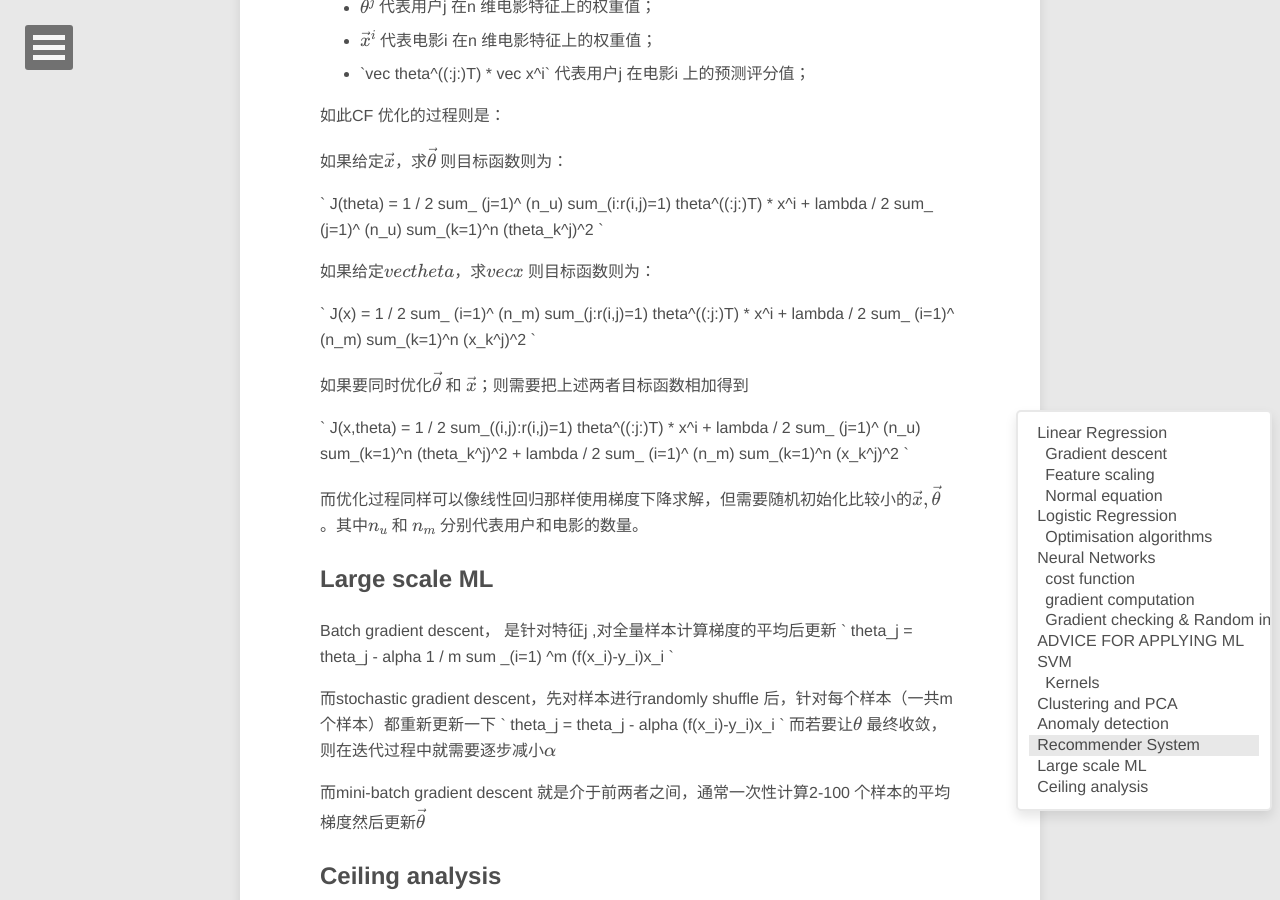
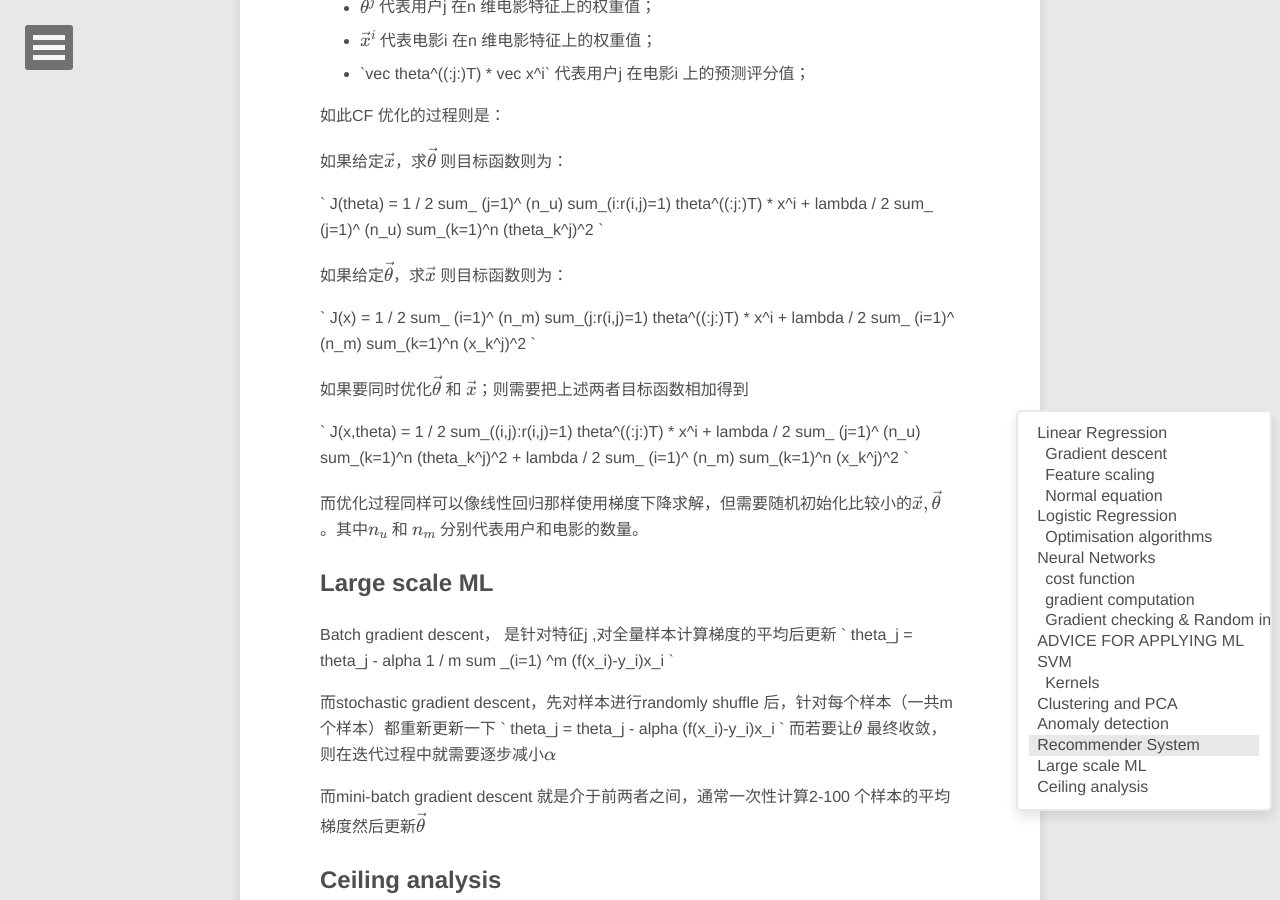
Before and after one commit to jinntrance/blog, a Jekyll site: the page built from CHINESE/_posts/2015-08-09-ml-notes.md, in a window 1280 px wide and 900 px high, scrolled down 7453 px. Built offline with Jekyll 4.4.1, drawn with Linux system fonts in a browser that asks for light colours; formulas are drawn with MathJax 3; comment, search, counter and statistics services are not loaded.

Commit message:
fix mathjax typo

```diff
--- a/CHINESE/_posts/2015-08-09-ml-notes.md
+++ b/CHINESE/_posts/2015-08-09-ml-notes.md
@@ -324,7 +324,7 @@ p(vec x, vec mu, Sigma) = 1/((2 pi)^(n/2) sqrt Sigma) e ^ (- 1/ 2 (vec x -vec mu
 J(theta) = 1 / 2 sum\_ (j=1)^ (n_u) sum\_(i:r(i,j)=1) theta^((:j:)T) * x^i + lambda / 2 sum\_ (j=1)^ (n_u)  sum\_(k=1)^n (theta_k^j)^2
 \`
 
-如果给定$vec theta$，求$vec x$ 则目标函数则为：
+如果给定$\vec \theta$，求$\vec x$ 则目标函数则为：
 
 \`
 J(x) = 1 / 2 sum\_ (i=1)^ (n_m) sum\_(j:r(i,j)=1) theta^((:j:)T) * x^i + lambda / 2 sum\_ (i=1)^ (n_m)  sum\_(k=1)^n (x_k^j)^2
```
